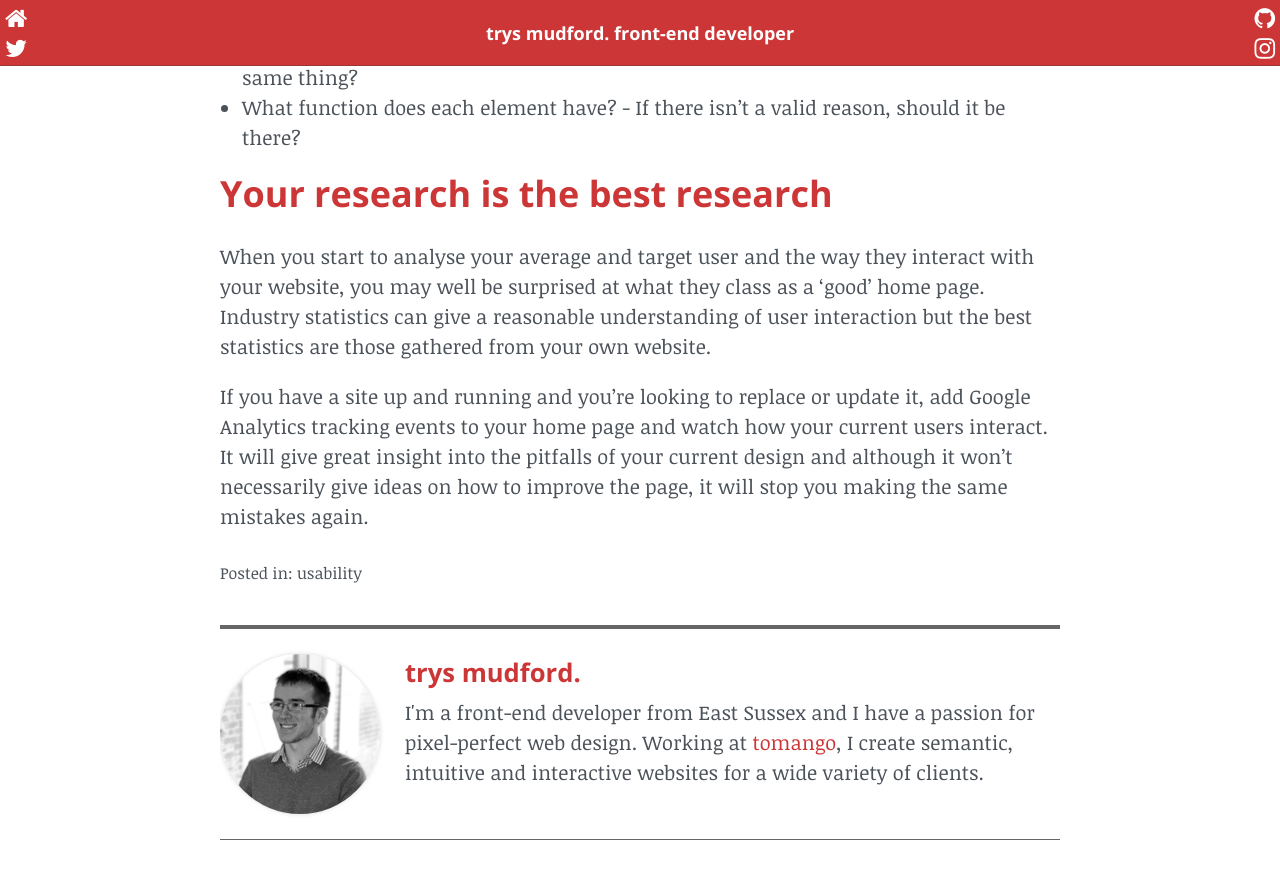
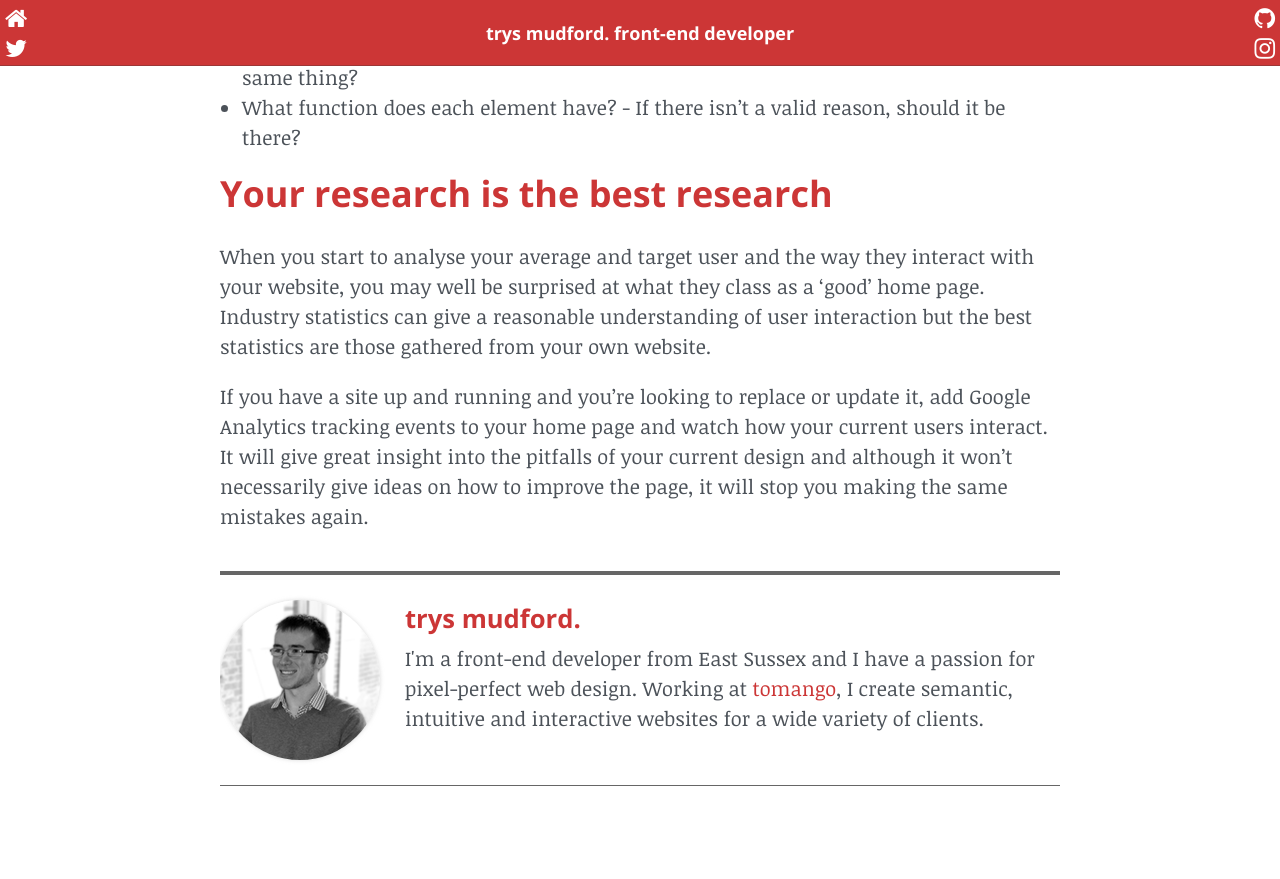
Before and after one commit to trys/trys, a Jekyll site: the page built from _posts/2014-03-07-whats-the-point-of-a-home-page.markdown, in a window 1280 px wide and 900 px high, scrolled down 2520 px. Shown: the top 879 px of the window. Built offline with Jekyll 4.4.1, drawn with Linux system fonts in a browser that asks for light colours; nearby versions of some CDN libraries; Markdown is read by kramdown in place of the engine named in the settings; after the commit the page ends 3366 px from its top, so only the background shows below that.

Commit message:
Categories removed for the time being

```diff
--- a/_layouts/post.html
+++ b/_layouts/post.html
@@ -6,7 +6,6 @@ layout: default
                 <main role="main" class="main">
                     <div class="article-main">
                         {{ content }}
-                        <span class="post-categories single-post-categories">Posted in: {{ page.categories | category_links }}</span>
                         {% include author.html %}
                     </div>
                 </main>
--- a/index.html
+++ b/index.html
@@ -6,8 +6,7 @@ title: trys mudford. front-end developer
                 <ul class="posts">{% for post in site.posts %}
                     <li>
                         <a href="{{ post.url }}">{{ post.title }}</a>
-                        <time datetime="{{ post.date }}">{{ post.date | date_to_string }} &raquo;</time>
-                        <span class="post-categories">{{ post.categories | category_links }}</span>
+                        <time datetime="{{ post.date }}">{{ post.date | date_to_string }}</time>
                     </li>
                 {% endfor %}</ul>
                 {% include author.html %}
```
